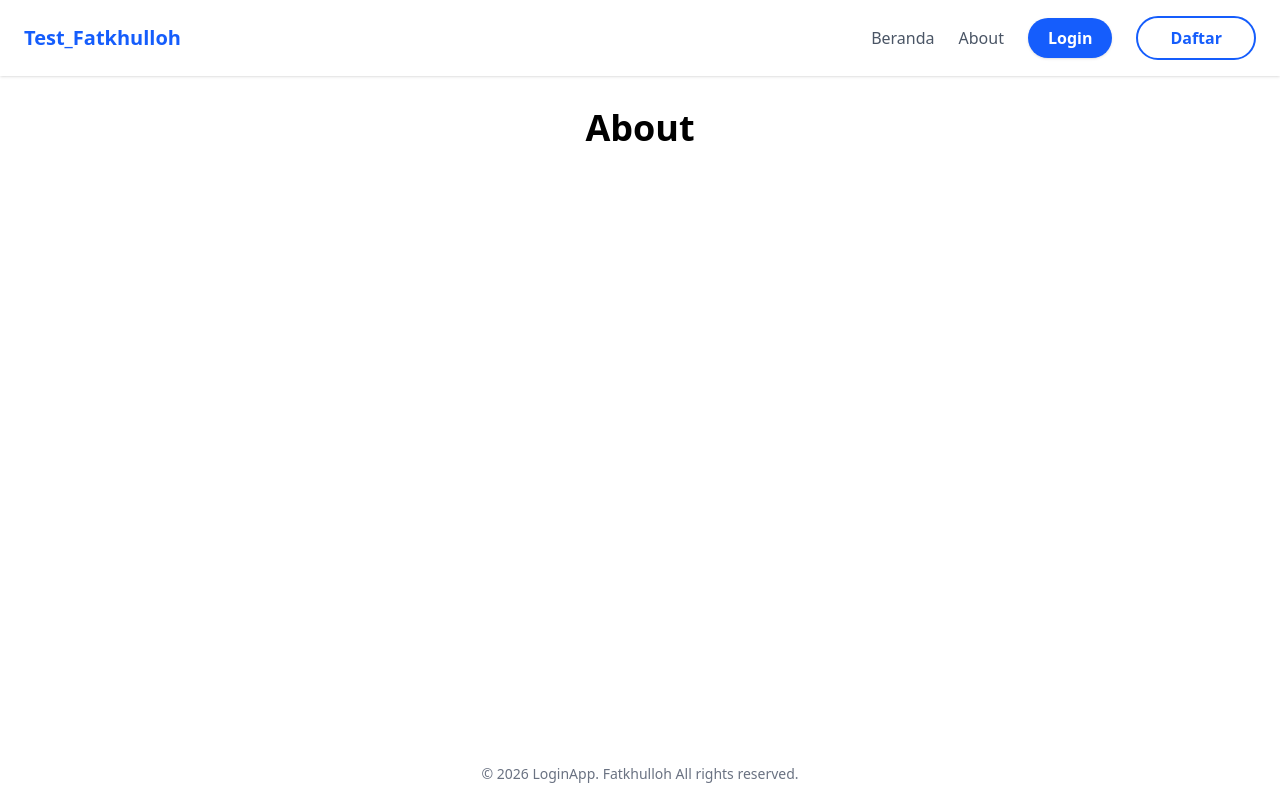
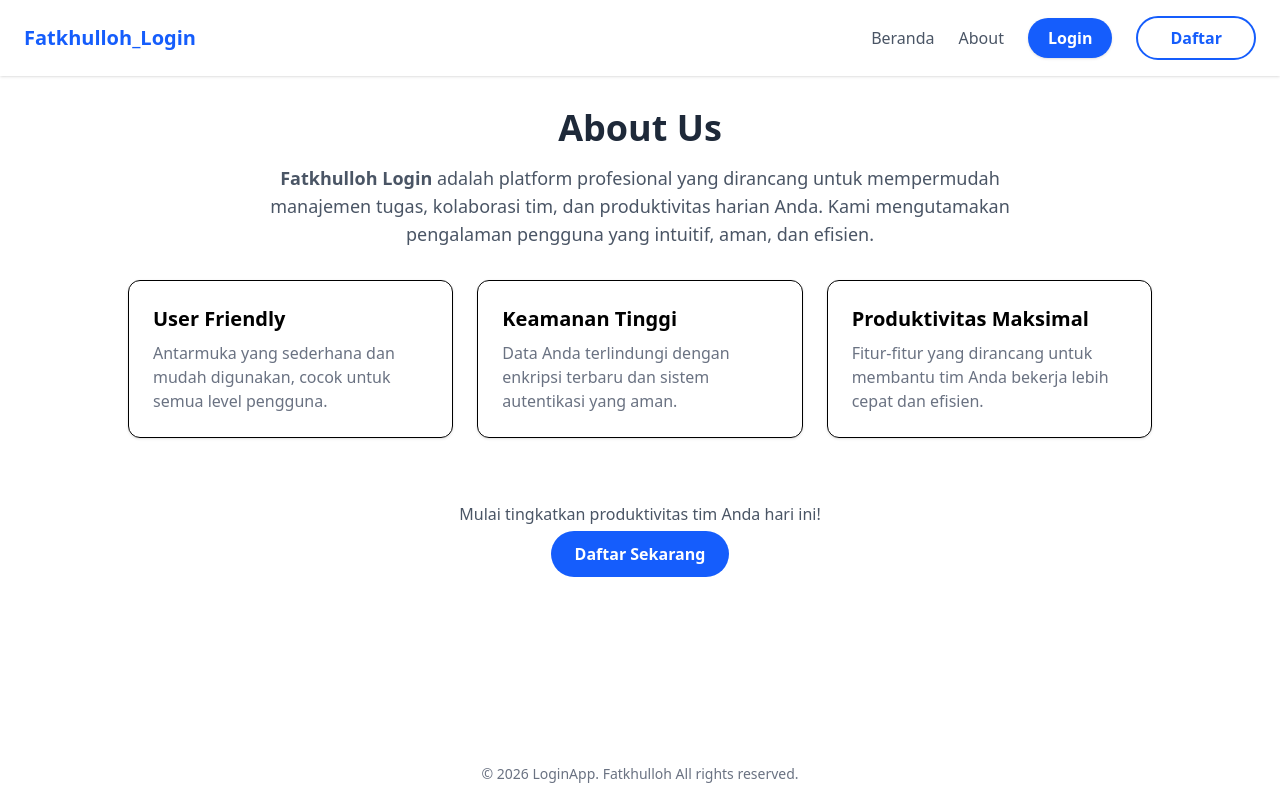
Before and after one commit to fatkhulloh/nextjslogin, a Next.js app: page /about in a window 1280 px wide. Built offline with nearby package versions, Linux system fonts and the light colour scheme; no server answers.

Commit message:
Separate Public Dashboard with Private Dashboard and  add AboutPage Content

```diff
--- a/app/about/page.tsx
+++ b/app/about/page.tsx
@@ -1,17 +1,18 @@
 'use client'
 
-import { useState, useEffect } from 'react'
+import React, { useState, useEffect } from 'react'
 import Navbars from '../layout/Navbars'
 import Footer from '../layout/Footer'
 
-const About = () => {
-  const [user, setUser] = useState<{ username: string } | null>(null)
+export default function About() {
+  const [user, setUser] = useState<{ username: string; email: string } | null>(null)
   const [loadingUser, setLoadingUser] = useState(true)
 
+  // cek login saat load halaman
   useEffect(() => {
     const fetchUser = async () => {
       try {
-        const res = await fetch('/api/me') // ambil user dari JWT
+        const res = await fetch("/api/me") // endpoint ambil user dari JWT
         if (res.ok) {
           const data = await res.json()
           setUser(data.user)
@@ -24,21 +25,71 @@ const About = () => {
         setLoadingUser(false)
       }
     }
-
     fetchUser()
   }, [])
 
   return (
     <div className="min-h-screen flex flex-col">
+      {/* Kirim user ke Navbar */}
       <Navbars user={user} setUser={setUser} />
 
+      {/* Tunggu fetch user selesai */}
       {loadingUser ? (
         <main className="flex-1 flex items-center justify-center p-8">
           <p className="text-gray-500">Loading...</p>
         </main>
       ) : (
-        <main className="flex-1 flex items-start justify-center p-8">
-          <h1 className="text-4xl font-bold">About</h1>
+        <main className="flex-1 flex flex-col items-center justify-start p-8 space-y-8 w-full max-w-6xl mx-auto">
+          {/* Header */}
+          <section className="text-center max-w-3xl">
+            <h1 className="text-4xl font-bold text-gray-800 mb-4">About Us</h1>
+            <p className="text-gray-600 text-lg">
+              <span className='font-bold'>Fatkhulloh Login</span> adalah platform profesional yang dirancang untuk mempermudah manajemen tugas, kolaborasi tim,
+              dan produktivitas harian Anda. Kami mengutamakan pengalaman pengguna yang intuitif, aman, dan efisien.
+            </p>
+            {user && (
+              <p className="mt-2 text-green-600 font-semibold">
+                Selamat datang, {user.username}! Anda sudah login.
+              </p>
+            )}
+          </section>
+
+          {/* Fitur/Keunggulan */}
+          <section className="grid grid-cols-1 md:grid-cols-3 gap-6 max-w-5xl w-full">
+            <div className="p-6 border rounded-xl shadow hover:shadow-lg transition">
+              <h2 className="text-xl font-semibold mb-2">User Friendly</h2>
+              <p className="text-gray-500">
+                Antarmuka yang sederhana dan mudah digunakan, cocok untuk semua level pengguna.
+              </p>
+            </div>
+            <div className="p-6 border rounded-xl shadow hover:shadow-lg transition">
+              <h2 className="text-xl font-semibold mb-2">Keamanan Tinggi</h2>
+              <p className="text-gray-500">
+                Data Anda terlindungi dengan enkripsi terbaru dan sistem autentikasi yang aman.
+              </p>
+            </div>
+            <div className="p-6 border rounded-xl shadow hover:shadow-lg transition">
+              <h2 className="text-xl font-semibold mb-2">Produktivitas Maksimal</h2>
+              <p className="text-gray-500">
+                Fitur-fitur yang dirancang untuk membantu tim Anda bekerja lebih cepat dan efisien.
+              </p>
+            </div>
+          </section>
+
+          {/* Call-to-action */}
+          {!user && (
+            <section className="text-center mt-8">
+              <p className="text-gray-600 mb-4">
+                Mulai tingkatkan produktivitas tim Anda hari ini!
+              </p>
+              <a
+                href="/register"
+                className="px-6 mt-5 py-3 bg-blue-600 text-white rounded-full font-semibold hover:bg-blue-700 transition"
+              >
+                Daftar Sekarang
+              </a>
+            </section>
+          )}
         </main>
       )}
 
@@ -46,5 +97,3 @@ const About = () => {
     </div>
   )
 }
-
-export default About
--- a/app/layout/Navbars.tsx
+++ b/app/layout/Navbars.tsx
@@ -45,7 +45,7 @@ export default function Navbars({ user, setUser }: NavbarsProps) {
   return (
     <nav className="w-full bg-white shadow-sm">
       <div className="max-w-7xl mx-auto px-6 py-4 flex justify-between items-center">
-        <h1 className="text-xl font-bold text-blue-600">Test_Fatkhulloh</h1>
+        <h1 className="text-xl font-bold text-blue-600">Fatkhulloh_Login</h1>
 
         <div className="flex items-center gap-6 text-gray-600 font-medium">
           <Link href="/" className="hover:text-blue-600">Beranda</Link>
--- /dev/null
+++ b/app/layout/PrivateDashboard.tsx
@@ -0,0 +1,29 @@
+'use client'
+import React from 'react'
+
+interface PrivateDashboardProps {
+  user: {
+    username: string
+    email?: string
+  }
+}
+
+const PrivateDashboard = ({ user }: PrivateDashboardProps) => {
+  return (
+    <div className="text-center space-y-4">
+      {/* Animasi teks sukses */}
+      <p className="text-green-500 text-xl font-semibold animate-bounce">
+        🎉 Selamat Anda Berhasil Login!
+      </p>
+
+      <h1 className="text-4xl font-bold">Private Dashboard</h1>
+
+      <p className="mt-2 text-gray-500 text-medium">
+        Selamat Datang <span className="font-bold">{user.username}</span>, <br />
+        Email: <span className="font-bold">{user.email}</span>
+      </p>
+    </div>
+  )
+}
+
+export default PrivateDashboard
--- /dev/null
+++ b/app/layout/PublicDashboard.tsx
@@ -0,0 +1,14 @@
+import React from 'react'
+
+const PublicDashboard = () => {
+  return (
+    <div>
+       <h1 className="text-4xl font-bold">Public Dashboard</h1>
+        <p className="mt-2 text-gray-500 text-sm">
+          Halaman ini bersifat publik, dapat diakses tanpa login
+        </p>
+    </div>
+  )
+}
+
+export default PublicDashboard
--- a/app/login/page.tsx
+++ b/app/login/page.tsx
@@ -115,8 +115,8 @@ const Login = () => {
 
           <div className="flex items-center justify-between text-sm">
             <label className="flex items-center gap-2 text-gray-600">
-              <input type="checkbox" className="rounded" />
-              Ingat saya
+              {/* <input type="checkbox" className="rounded" />
+              Ingat saya */}
             </label>
             <Link href="/forgot-password" className="text-blue-600 hover:underline">
               Lupa password?
--- a/app/page.tsx
+++ b/app/page.tsx
@@ -3,10 +3,16 @@
 import { useState, useEffect } from "react"
 import Navbars from "./layout/Navbars";
 import Footer from "./layout/Footer";
-
+import PublicDashboard from "./layout/PublicDashboard";
+import PrivateDashboard from "./layout/PrivateDashboard";
+// interface UserData {
+//   id:number ,
+//   username: string,
+//   email: string
+// }
 export default function Home() {
   const [user, setUser] = useState<{ username: string } | null>(null);
-  const [loadingUser, setLoadingUser] = useState(true); // <-- baru
+  const [loadingUser, setLoadingUser] = useState(true);
 
   // cek login saat load halaman
   useEffect(() => {
@@ -22,7 +28,7 @@ export default function Home() {
       } catch {
         setUser(null);
       } finally {
-        setLoadingUser(false); // selesai cek
+        setLoadingUser(false);
       }
     };
     fetchUser();
@@ -30,19 +36,19 @@ export default function Home() {
 
   return (
     <div className="min-h-screen flex flex-col">
-      {/* Kirim user sebagai prop ke Navbar */}
       <Navbars user={user} setUser={setUser} />
 
-      {/* Tunggu fetch user selesai dulu */}
-      {loadingUser ? (
-        <main className="flex-1 flex items-center justify-center p-8">
-          <p className="text-gray-500">Loading...</p>
-        </main>
-      ) : (
-        <main className="flex-1 flex items-start justify-center p-8">
-          <h1 className="text-4xl font-bold">Home</h1>
-        </main>
-      )}
+      <main className="flex-1 flex flex-col items-center justify-center p-8">
+        {loadingUser ? (
+          <p className="text-gray-500">Checking session...</p>
+        ) : user ? (
+          // Jika login Valid
+          <PrivateDashboard user={user} />
+        ) : (
+          // Public Dashboard
+          <PublicDashboard />
+        )}
+      </main>
 
       <Footer />
     </div>
```
